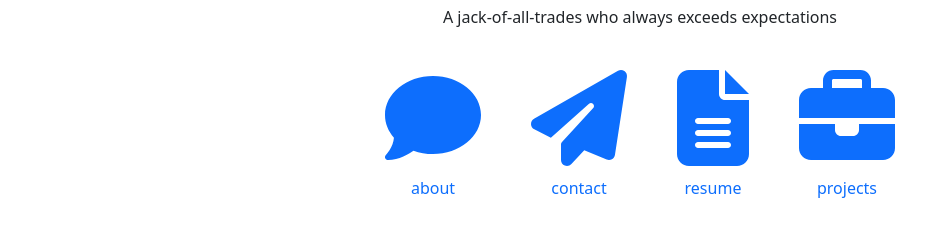
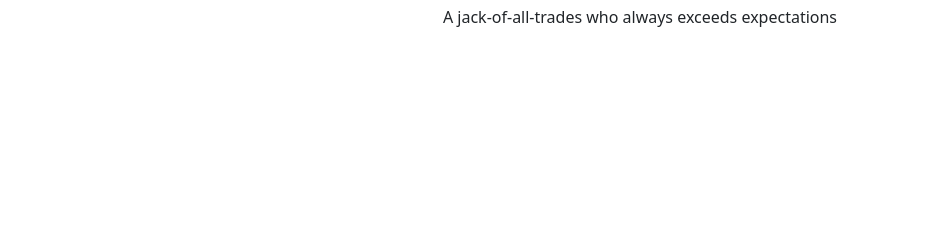
Before and after one commit to jtreeves/portfolio-react, a React (Create React App) app: page / in a window 1280 px wide. Shown: the part 545-782 px from the top of the page, without its empty margins (0-945 px from the left). Built offline with nearby package versions, Linux system fonts and the light colour scheme.

Commit message:
[Home] Remove FontAwesome icons

```diff
--- a/package.json
+++ b/package.json
@@ -3,10 +3,6 @@
     "version": "0.1.0",
     "private": true,
     "dependencies": {
-        "@fortawesome/fontawesome-svg-core": "^6.1.2",
-        "@fortawesome/free-regular-svg-icons": "^6.1.2",
-        "@fortawesome/free-solid-svg-icons": "^6.1.2",
-        "@fortawesome/react-fontawesome": "^0.2.0",
         "@testing-library/jest-dom": "^5.16.5",
         "@testing-library/react": "^13.3.0",
         "@testing-library/user-event": "^13.5.0",
--- a/src/pages/Home.jsx
+++ b/src/pages/Home.jsx
@@ -1,8 +1,4 @@
-import { Link } from 'react-router-dom'
-import { FontAwesomeIcon } from '@fortawesome/react-fontawesome'
-import { faBriefcase, faComment, faPaperPlane, faFileAlt } from '@fortawesome/free-solid-svg-icons'
 import person from '../data/person'
-
 
 function Home() {
     return (
@@ -17,56 +13,6 @@ function Home() {
             />
 
             <p>{person.tagline}</p>
-
-            <article>
-                <Link
-                    to='/about'
-                    className='linked-icons'
-                >
-                    <FontAwesomeIcon
-                        icon={faComment}
-                        size='6x'
-                    />
-
-                    <p>about</p>
-                </Link>
-
-                <Link
-                    to='/contact'
-                    className='linked-icons'
-                >
-                    <FontAwesomeIcon
-                        icon={faPaperPlane}
-                        size='6x'
-                    />
-
-                    <p>contact</p>
-                </Link>
-
-                <Link
-                    to='/resume'
-                    className='linked-icons'
-                >
-                    <FontAwesomeIcon
-                        icon={faFileAlt}
-                        size='6x'
-                    />
-
-                    <p>resume</p>
-                </Link>
-
-                <Link
-                    to='/projects'
-                    className='linked-icons'
-                >
-                    <FontAwesomeIcon
-                        icon={faBriefcase}
-                        size='6x'
-                    />
-
-                    <p>projects</p>
-                </Link>
-            </article>
         </main>
     )
 }
--- a/src/style/main.css
+++ b/src/style/main.css
@@ -25,19 +25,6 @@ ul {
     width: 300px;
 }
 
-#home article {
-    display: flex;
-    gap: 50px;
-}
-
-.linked-icons {
-    display: flex;
-    flex-direction: column;
-    align-items: center;
-    text-decoration: none;
-    gap: 10px;
-}
-
 #projects img {
     width: 350px;
 }
```
Also changed, not shown: 1 other file (tests, documents, lock files or other folders).
